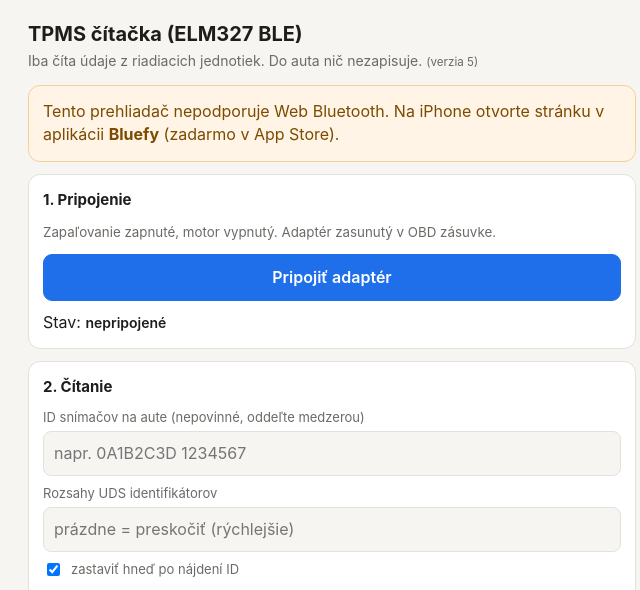
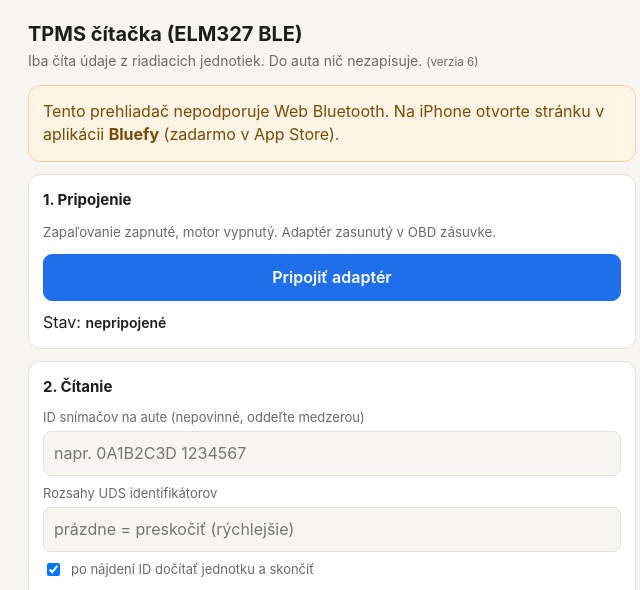
Before and after one commit to pelkosom/pelkosom.github.io, a plain HTML site: page tpms/index.html in a window 1280 px wide. Shown: the top 590 px of the page, 308-948 px from the left. Drawn offline with Linux system fonts and the light colour scheme.

Commit message:
TPMS page: finish reading the ECU where an ID was found
Co-Authored-By: Claude Opus 5.5 <noreply@anthropic.com>
Claude-Session: https://claude.ai/code/session_017VfX4VkhvCEWL5C5z4VFDR

```diff
--- a/tpms/index.html
+++ b/tpms/index.html
@@ -33,7 +33,7 @@
 <body>
 <main>
   <h1>TPMS čítačka (ELM327 BLE)</h1>
-  <p class="sub">Iba číta údaje z riadiacich jednotiek. Do auta nič nezapisuje. <small>(verzia 5)</small></p>
+  <p class="sub">Iba číta údaje z riadiacich jednotiek. Do auta nič nezapisuje. <small>(verzia 6)</small></p>
 
   <div id="nobt" class="card warn" hidden>
     Tento prehliadač nepodporuje Web Bluetooth. Na iPhone otvorte stránku v aplikácii <b>Bluefy</b> (zadarmo v App Store).
@@ -52,7 +52,7 @@
     <input id="ids" placeholder="napr. 0A1B2C3D 1234567" autocomplete="off" autocapitalize="characters">
     <label for="did">Rozsahy UDS identifikátorov</label>
     <input id="did" value="" placeholder="prázdne = preskočiť (rýchlejšie)" autocomplete="off" autocapitalize="characters">
-    <label style="display:flex;gap:8px;align-items:center"><input id="stopFound" type="checkbox" checked style="width:auto"> zastaviť hneď po nájdení ID</label>
+    <label style="display:flex;gap:8px;align-items:center"><input id="stopFound" type="checkbox" checked style="width:auto"> po nájdení ID dočítať jednotku a skončiť</label>
     <div class="row">
       <button id="bScan" disabled>Sken jednotiek</button>
       <button id="bAuto" disabled>Sken + čítanie všetkých</button>
@@ -316,7 +316,7 @@ async function probe([tx, rx, ext], pats, ranges) {
   const name = label(tx, rx, ext);
   log(`\n=== Čítam jednotku ${name} ===`);
   let hits = 0, unsup = 0, silent = 0;
-  const stopNow = () => stopFlag || (foundId && $('stopFound').checked);
+  const stopNow = () => stopFlag;  // jednotku s nájdeným ID dočítaj celú
   for (let lid = 1; lid < 0x100 && !stopNow(); lid++) {
     if (lid % 16 === 1) setStatus(`${name}: 21 ${lid.toString(16).toUpperCase()} …`, 'ok');
     const r = await request(tx, rx, [0x21, lid], ext);
```
